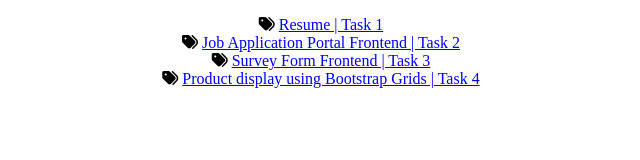
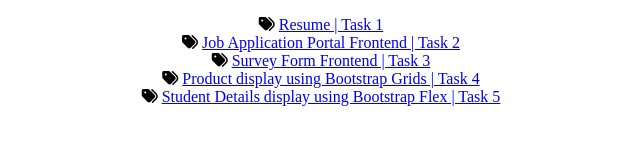
Before and after one commit to akshara-a/Learnovate, a plain HTML site: page index.html in a window 1280 px wide. Shown: the whole page, without its empty margins (319-959 px from the left). Drawn offline with Linux system fonts and the light colour scheme.

Commit message:
Update index.html

```diff
--- a/index.html
+++ b/index.html
@@ -13,7 +13,8 @@
         <i class="fas fa-tags"></i> <a href="Resume - Task 1/task1.html"> Resume | Task 1 </a><br/>
         <i class="fas fa-tags"></i> <a href="Job application - Task 2/task2.html"> Job Application Portal Frontend | Task 2 </a><br/>
         <i class="fas fa-tags"></i> <a href="Survey form - Task 3/task3.html"> Survey Form Frontend | Task 3 </a> <br/>
-        <i class="fas fa-tags"></i> <a href="Product display - Task 4/task4.html"> Product display using Bootstrap Grids | Task 4 </a>
+        <i class="fas fa-tags"></i> <a href="Product display - Task 4/task4.html"> Product display using Bootstrap Grids | Task 4 </a> <br/>
+        <i class="fas fa-tags"></i> <a href="Student Details display - Task 5/task5.html"> Student Details display using Bootstrap Flex | Task 5 </a>
     </p>
 </body>
 </html>
```
